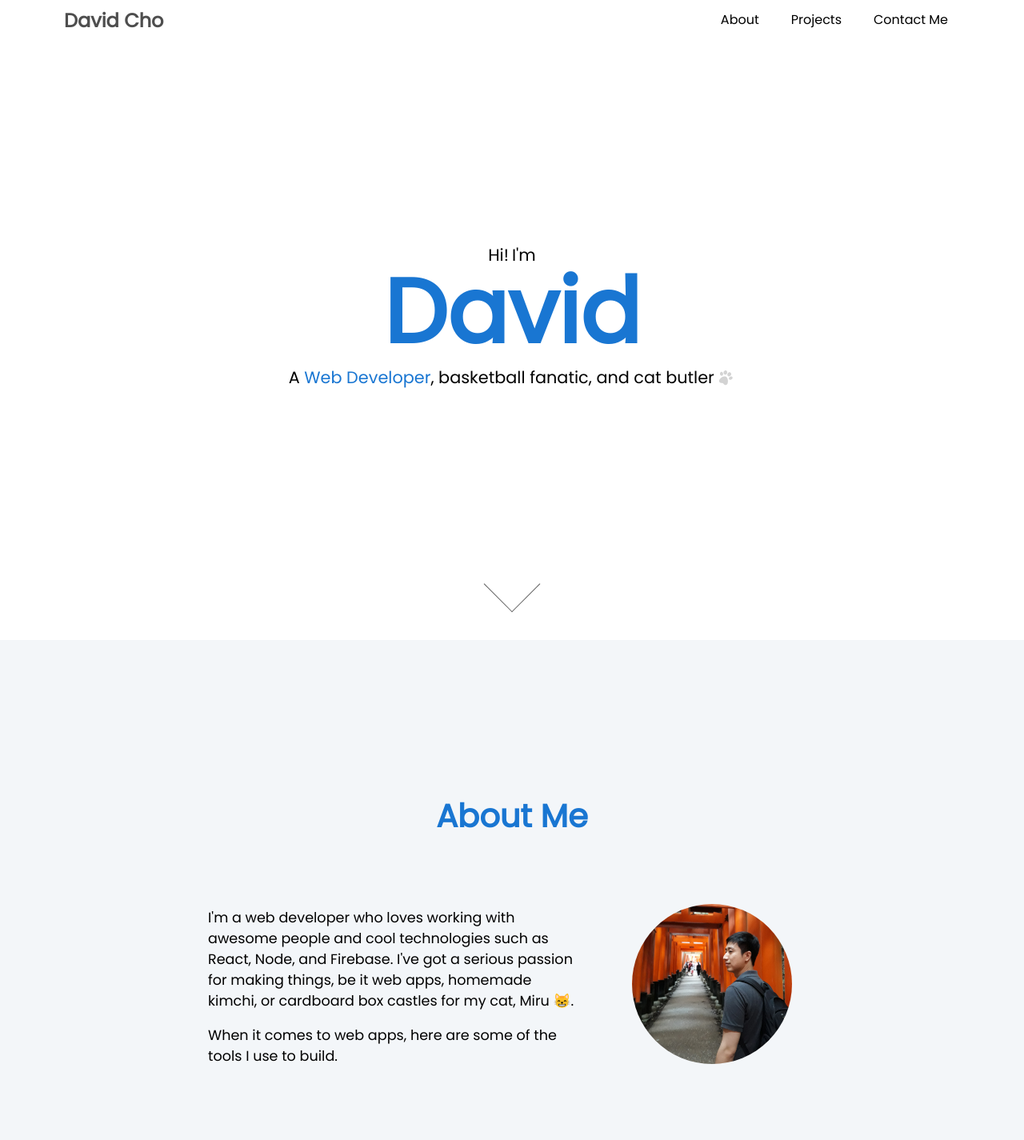
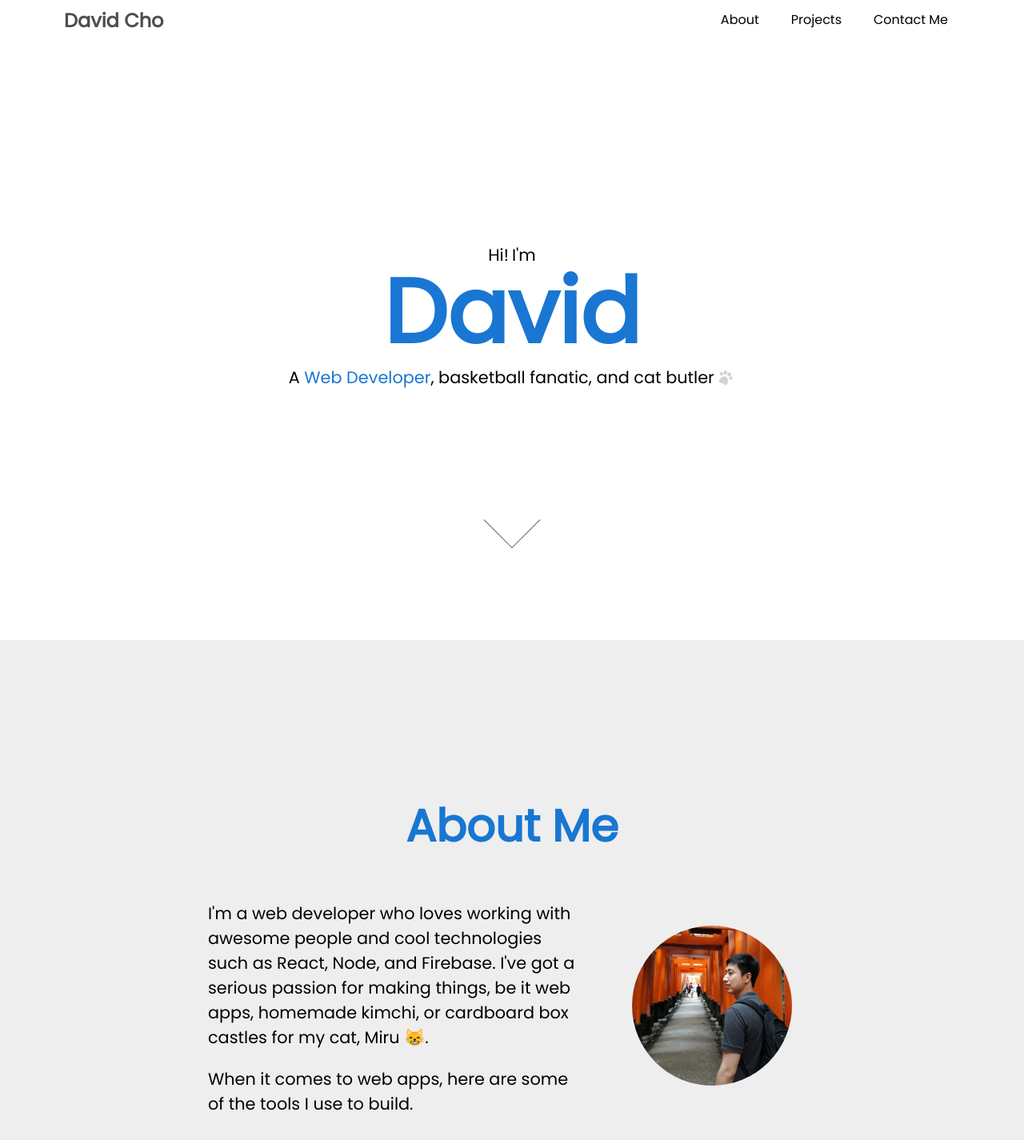
Before and after one commit to hoopslam/portfolio, a Next.js app: page / in a window 1280 px wide. Shown: the top 1425 px of the page at 80% size. Built offline with nearby package versions, Linux system fonts and the light colour scheme.

Commit message:
increased arrow distance from bottom and changed secondary color

```diff
--- a/components/sections/About.module.css
+++ b/components/sections/About.module.css
@@ -20,7 +20,7 @@
 }
 
 .title {
-    font-size: 2.5rem;
+    font-size: 3.5rem;
     color: var(--primary);
     margin: 70px 0 30px;
 }
@@ -35,7 +35,7 @@
 .description {
     max-width: 500px;
     padding: 0 20px;
-    font-size: 1.1rem;
+    font-size: 1.3rem;
     text-align: start;
 }
 
--- a/components/sections/Header.module.css
+++ b/components/sections/Header.module.css
@@ -45,7 +45,7 @@
 
 .downArrowContainer {
 	position: absolute;
-    bottom: 20px;
+    bottom: 100px;
     left: 50%;
     transform: translate(-50%, 0);
 }
--- a/public/assets/projects/extraProjects.js
+++ b/public/assets/projects/extraProjects.js
@@ -6,7 +6,6 @@ const extraProjects = [
         description: "My portfolio website",
         tech: "Next.js, CSS Modules, react-reveal, Vercel",
         github: "https://github.com/hoopslam/portfolio",
-        live: "https://devcho.com",
     },
     {
         title: "Disney Plus Clone",
--- a/styles/globals.css
+++ b/styles/globals.css
@@ -3,7 +3,7 @@
 :root {
   --primary: #1976d2;
   /* --primary: #0084ff; */
-  --secondary:#f3f6f9;
+  --secondary:#eeeeee;
   --tertiary: #5f5f5f;
 }
 
```
